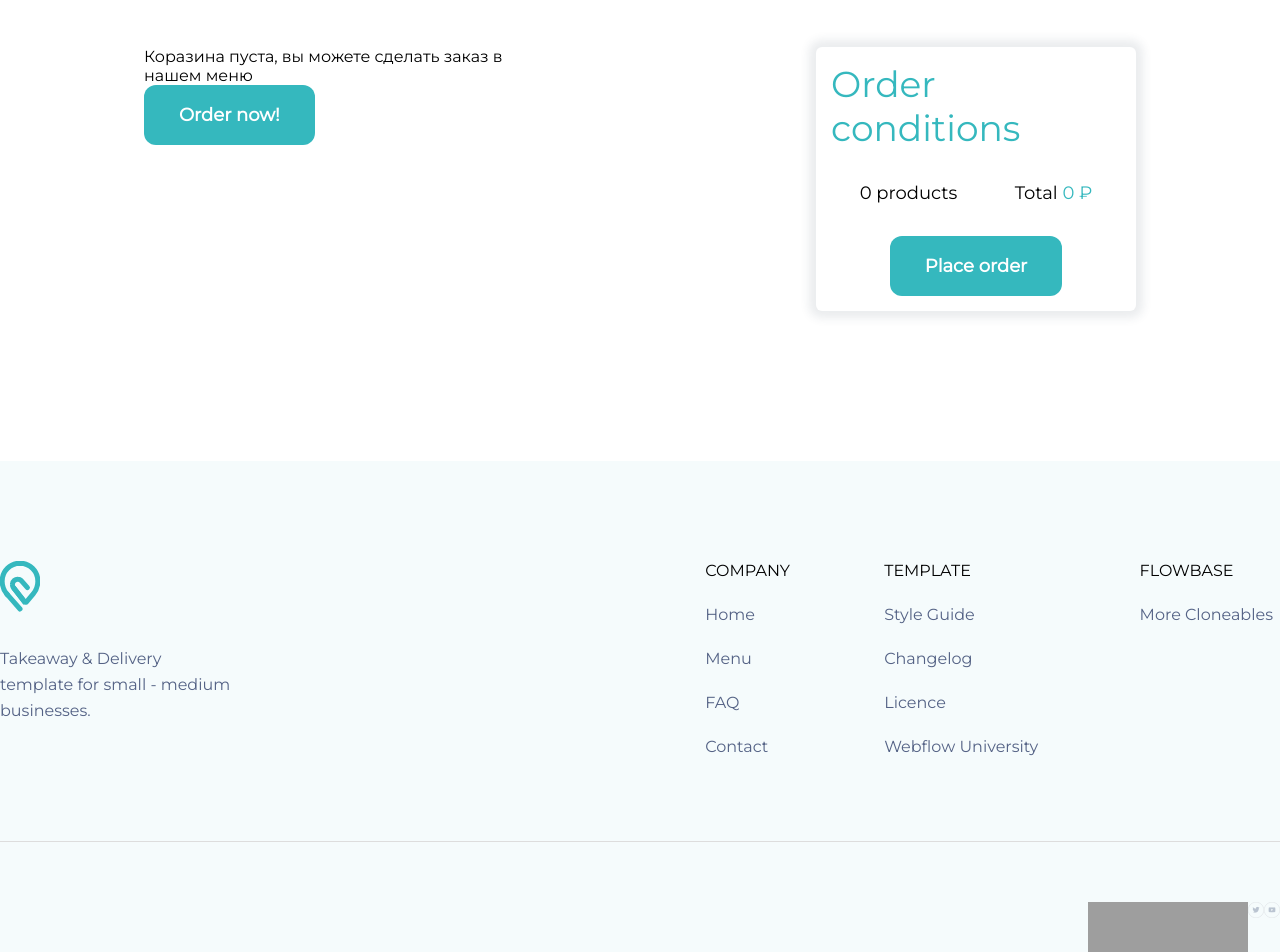
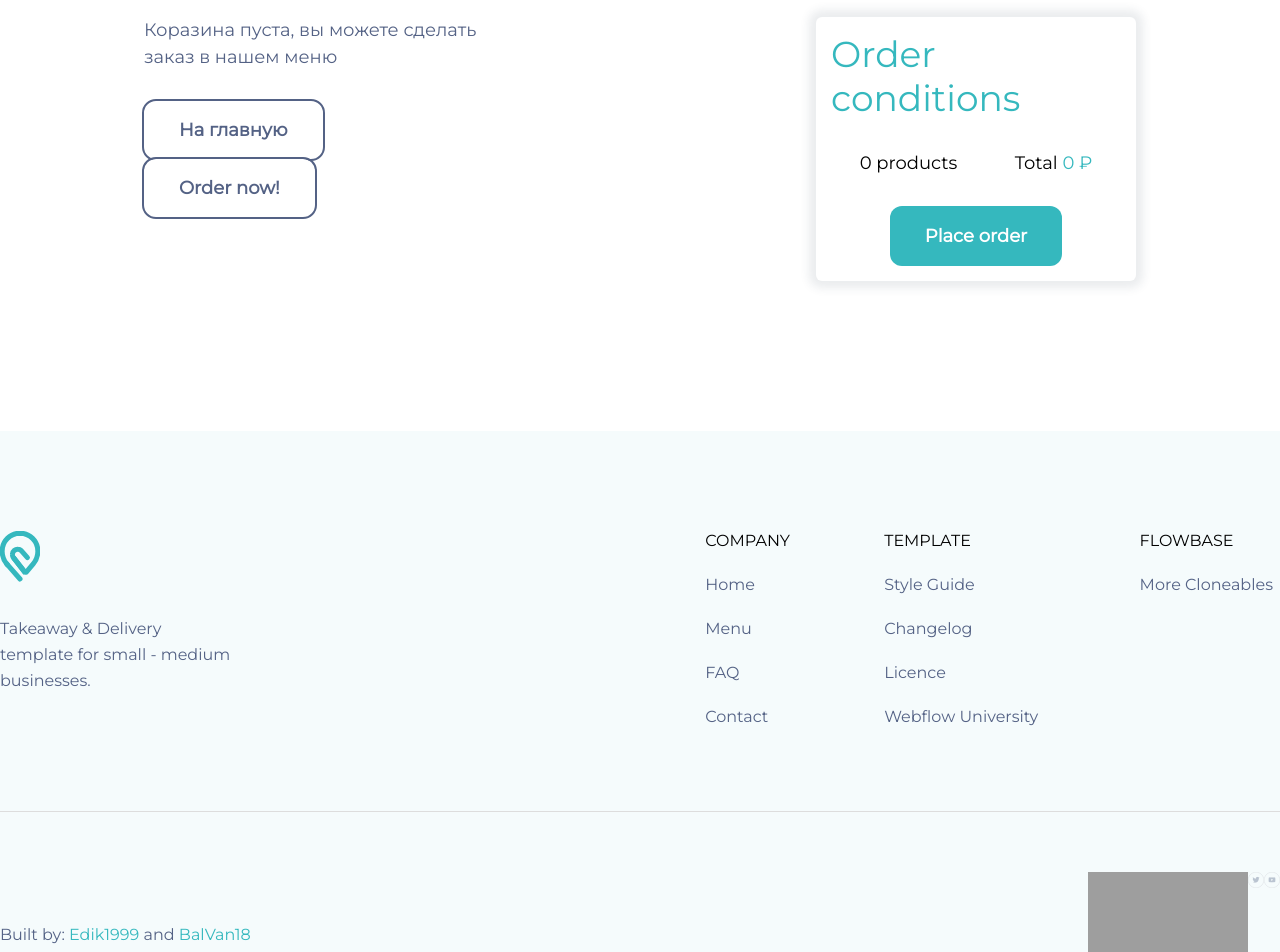
Before and after one commit to Edik1999/react-shop, a React (Create React App) app: page /cart in a window 1280 px wide. Shown: the part 340-1292 px from the top of the page. Built offline with nearby package versions, Linux system fonts and the light colour scheme; grey boxes are pictures that could not be loaded.

Commit message:
few changes

```diff
--- a/src/components/Modal.js
+++ b/src/components/Modal.js
@@ -51,7 +51,7 @@ function Modal({ isVisible, id, onClose }) {
                   </div>
                 </div>
                 <div className="modal__card-footer">
-                  <Counter></Counter>
+                  <Counter count={"1"}></Counter>
                   <p className="modal__card-price text-color">{content.price} &#8381;</p>
                   <Button modificator="card__btn" text="Add to cart"></Button>
                 </div>
--- a/src/components/layout/Footer.tsx
+++ b/src/components/layout/Footer.tsx
@@ -54,10 +54,11 @@ function Footer() {
           </div>
         </div>
         <div className="footer__link">
+          <p className="link__text">Built by: <Link to="https://github.com/Edik1999"><span className="link__dev text-color">Edik1999</span></Link> and <Link to="https://github.com/BalVan18"><span className="link__dev text-color">BalVan18</span></Link></p>
           <ul className="link__list">
-            <Link to="/"><li className="link__item link-instagram"><img src={instagram} alt="Instagram" /></li></Link>
-            <Link to="/"><li className="link__item link-twitter"><img src={twitter} alt="twitter" /></li></Link>
-            <Link to="/"><li className="link__item link-youtube"><img src={youtube} alt="youtube" /></li></Link>
+            <Link to="https://www.instagram.com/"><li className="link__item link-instagram"><img src={instagram} alt="Instagram" /></li></Link>
+            <Link to="https://twitter.com/"><li className="link__item link-twitter"><img src={twitter} alt="twitter" /></li></Link>
+            <Link to="https://www.youtube.com/"><li className="link__item link-youtube"><img src={youtube} alt="youtube" /></li></Link>
           </ul>
         </div>
       </div>
--- a/src/pages/Cart.js
+++ b/src/pages/Cart.js
@@ -1,9 +1,10 @@
 import { useNavigate } from "react-router-dom";
 import Counter from '../components/Counter';
 import Button from '../components/Button';
+import { Link } from 'react-router-dom';
 import { useSelector } from "react-redux";
 import { useEffect, useState } from "react";
-import {deleteFromCart} from '../store/slice/cartSlice';
+import { deleteFromCart } from '../store/slice/cartSlice';
 import { useAppDispatch } from "../store";
 
 function Cart() {
@@ -62,9 +63,7 @@ function Cart() {
   return (
     <>
       <div className="cart-page">
-        <div className="cart__header">
-          <h2 className="section__title cart__title text-color">Cart</h2>
-        </div>
+        <h2 className="cart__title text-color">Cart</h2>
         <div className="cart__main">
           <ul className="cart__list">
             {pageContent.length > 0
@@ -76,8 +75,8 @@ function Cart() {
                     <div className="cart__product-wrap">
                       <p className="cart__product-name">{el.title}</p>
                       <div className="cart__product-price-wraper">
+                        <Counter count={contentCount[ind]}></Counter>
                         <p className="cart__product-price text-color">{el.price} ₽</p>
-                          <Counter count={contentCount[ind]}></Counter>
                       </div>
                       <div className="cart__product-delete" onClick={() => deleteFromCartHandler(el.id)}></div>
                     </div>
@@ -86,11 +85,12 @@ function Cart() {
               )
               :
               <>
-                  <li>
+                <li className="cart__empty">
                   Коразина пуста, вы можете сделать заказ в нашем меню
                 </li>
                 <li>
-                    <Button text={'Order now!'} modificator={''} onClick={() => goToMenu()}></Button>
+                  <Link to="/Home"><Button text={'На главную'} modificator={'btn menu-btn menu-btn--disabled'}></Button></Link>
+                  <Button text={'Order now!'} modificator={'btn menu-btn menu-btn--disabled'} onClick={() => goToMenu()}></Button>
                 </li>
               </>
             }
@@ -101,7 +101,7 @@ function Cart() {
               <p className="cart__product-count">{state.cart.length} products</p>
               <p className="cart__total-price">Total <span className="text-color">{sum()} ₽</span> </p>
             </div>
-            <Button text={"Place order"}></Button>
+            <Button text={"Place order"} modificator={'btn page-btn'}></Button>
           </div>
         </div>
       </div>
--- a/src/styles/components/modal.sass
+++ b/src/styles/components/modal.sass
@@ -97,6 +97,7 @@
     font-weight: bold
 
 .modal__card-delete
+    cursor: pointer
     position: absolute
     top: 5px
     right: 5px
--- a/src/styles/layout/footer.sass
+++ b/src/styles/layout/footer.sass
@@ -58,7 +58,18 @@
 
 .footer__link
     display: flex
-    justify-content: flex-end
+    align-items: center
+    justify-content: space-between
+
+.link__text
+    font-size: $baseFZ
+    color: $smalTextColor
+
+.link__dev
+    transition: all .2s
+
+    &:hover
+        filter: brightness(112%)
 
 .link__list
     display: flex
--- a/src/styles/pages/Cart.sass
+++ b/src/styles/pages/Cart.sass
@@ -2,12 +2,11 @@
     flex-wrap: wrap
     margin-bottom: calc( $gap * 5 )
 
-.cart__header
-    display: flex
-    width: 100%
-    align-items: center
-    justify-content: center
+.cart__title
+    text-align: center
     margin-bottom: calc( $gap * 2 )
+    font-size: $titleFZ
+    line-height: calc( $titleFZ  + 5px )
 
 .cart__main
     display: flex
@@ -16,7 +15,7 @@
     display: flex
     flex-direction: column
     width: 30%
-    margin: 0 auto 0 auto
+    margin: 0 auto
 
 .cart__item
     display: flex
@@ -50,6 +49,8 @@
     display: flex
     justify-content: space-between
     align-items: center
+    align-self: center
+    width: 70%
 
 
 .cart__product-price
@@ -65,6 +66,12 @@
     clip-path: polygon(20% 0%, 0% 20%, 30% 50%, 0% 80%, 20% 100%, 50% 70%, 80% 100%, 100% 80%, 70% 50%, 100% 20%, 80% 0%, 50% 30%)
     background-color: red
     cursor: pointer
+
+.cart__empty
+    font-size: $textFZ
+    line-height: calc($textFZ + 9px)
+    color: $smalTextColor
+    margin-bottom: $gap
 
 .cart__total
     display: flex
--- a/src/styles/pages/Contacts.sass
+++ b/src/styles/pages/Contacts.sass
@@ -19,7 +19,10 @@
     margin-bottom: $gap
 
 .contacts__text:last-of-type
-    margin-bottom: calc( $gap * 2 )
+    margin-bottom: $gap
+
+.contacts__link
+    display: inline-block
 
 .contacts__right
     position: absolute
@@ -58,6 +61,13 @@
     background-color: $counterBgColor
     font-size: $baseFZ
     color: $smalTextColor
+    transition: all .2s
+
+    &:hover
+        border-color: $maincolor
+
+    &:focus
+        border-color: $maincolor
 
 .form__input:not(:last-of-type)
     margin-bottom: calc( $gap / 2 )
@@ -79,6 +89,13 @@
     font-size: $baseFZ
     color: $smalTextColor
     resize: none
+    transition: all .2s
+
+    &:hover
+        border-color: $maincolor
+
+    &:focus
+        border-color: $maincolor
 
 .form__bottom
     display: flex
```
Lines whose indentation alone changed are shown as unchanged.
